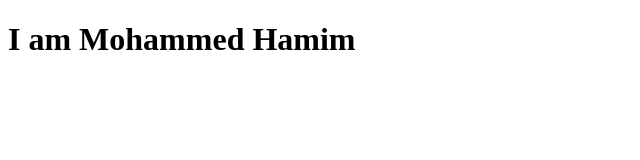
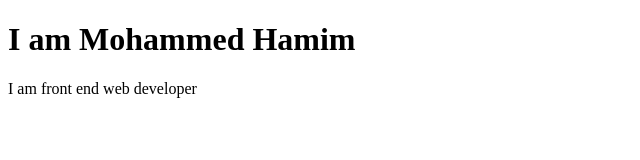
Before and after one commit to Mohammed-Hamim/My-Portfolio, a plain HTML site: page index.html in a window 1280 px wide. Shown: the whole page, without its empty margins (0-640 px from the left). Drawn offline with Linux system fonts and the light colour scheme.

Commit message:
Portfolio updated

```diff
--- a/index.html
+++ b/index.html
@@ -9,6 +9,7 @@
 
 <body>
     <h1>I am Mohammed Hamim</h1>
+    <p>I am front end web developer</p>
 </body>
 
 </html>
```
